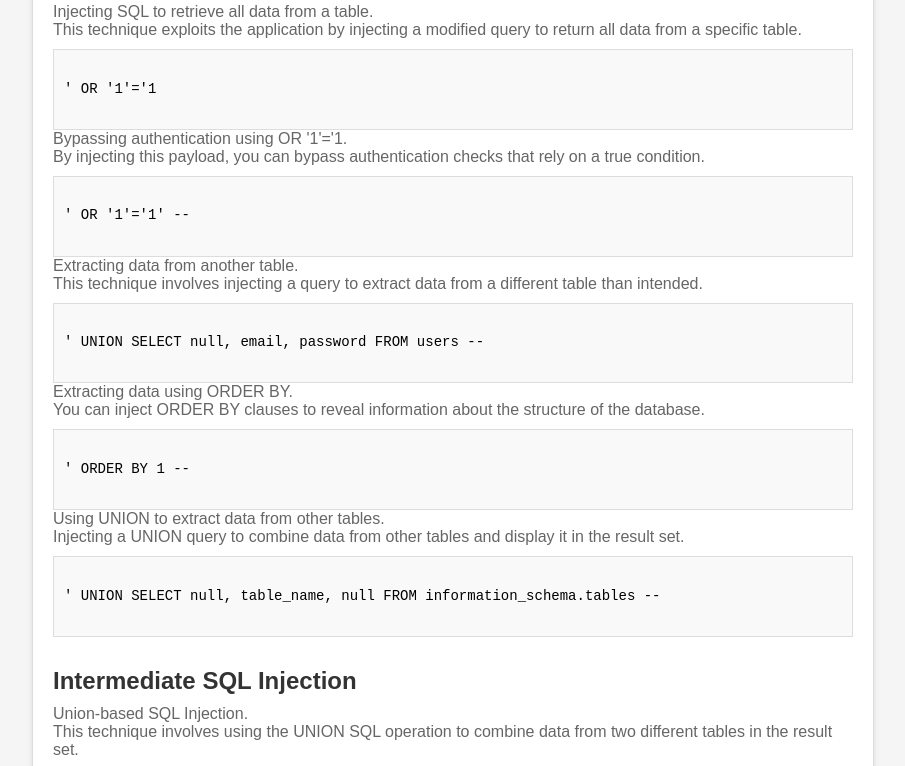
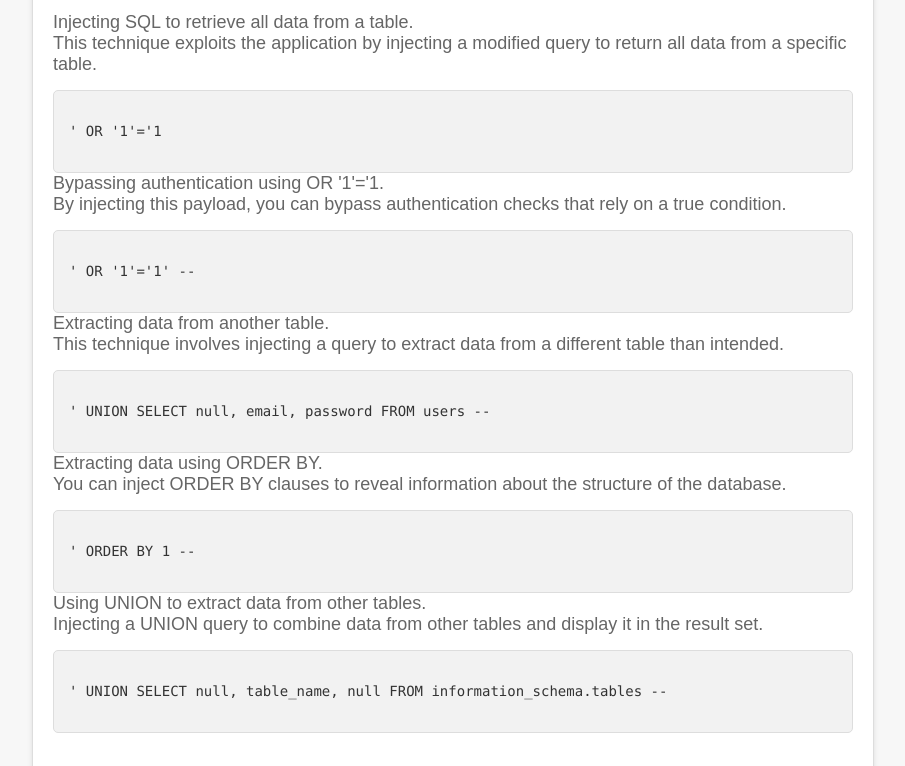
Before and after one commit to WillJTools/SQLInjection.github.io, a plain HTML site: page index.html in a window 1280 px wide. Shown: the part 93-859 px from the top of the page, without its empty margins (187-1092 px from the left). Drawn offline with Linux system fonts and the light colour scheme.

Commit message:
Update styles.css

```diff
--- a/styles.css
+++ b/styles.css
@@ -7,7 +7,8 @@ body, h1, h2, h3, p, pre, code {
 /* Set default font and background color */
 body {
   font-family: Arial, sans-serif;
-  background-color: #f5f5f5;
+  background-color: #f7f7f7;
+  color: #333;
 }
 
 /* Style the container */
@@ -15,9 +16,9 @@ body {
   max-width: 800px;
   margin: 0 auto;
   padding: 20px;
-  background-color: #ffffff;
+  background-color: #fff;
   border: 1px solid #ddd;
-  box-shadow: 0px 0px 5px rgba(0, 0, 0, 0.1);
+  box-shadow: 0px 2px 5px rgba(0, 0, 0, 0.1);
 }
 
 /* Style lesson sections */
@@ -27,26 +28,32 @@ body {
 
 /* Style lesson headings */
 .lesson h2 {
-  margin-bottom: 10px;
-  font-size: 24px;
+  margin-bottom: 15px;
+  font-size: 28px;
   color: #333;
 }
 
 /* Style lesson descriptions */
 .lesson-description {
-  margin-bottom: 10px;
-  font-size: 16px;
+  margin-bottom: 15px;
+  font-size: 18px;
   color: #666;
 }
 
 /* Style code blocks */
 pre {
-  background-color: #f9f9f9;
-  padding: 10px;
+  background-color: #f2f2f2;
+  padding: 15px;
   border: 1px solid #ddd;
+  border-radius: 5px;
+  font-size: 14px;
   overflow: auto;
-  font-size: 14px;
-  line-height: 1.4;
+}
+
+/* Style code within code blocks */
+code {
+  font-family: Consolas, monospace;
+  color: #333;
 }
 
 /* Style footer */
@@ -54,7 +61,7 @@ footer {
   margin-top: 20px;
   text-align: center;
   font-size: 14px;
-  color: #666;
+  color: #888;
 }
 
 /* Add more custom styles as needed */
```
